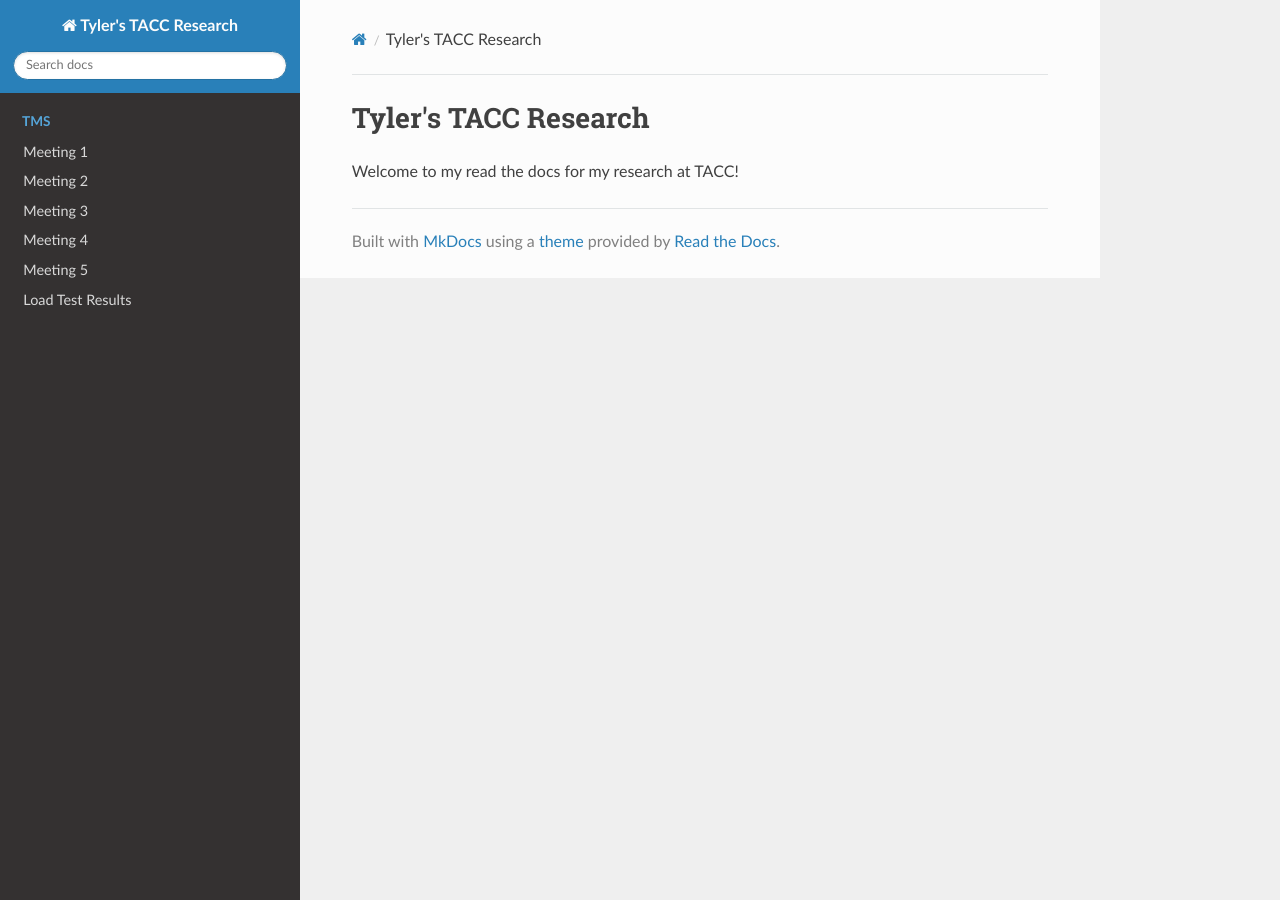
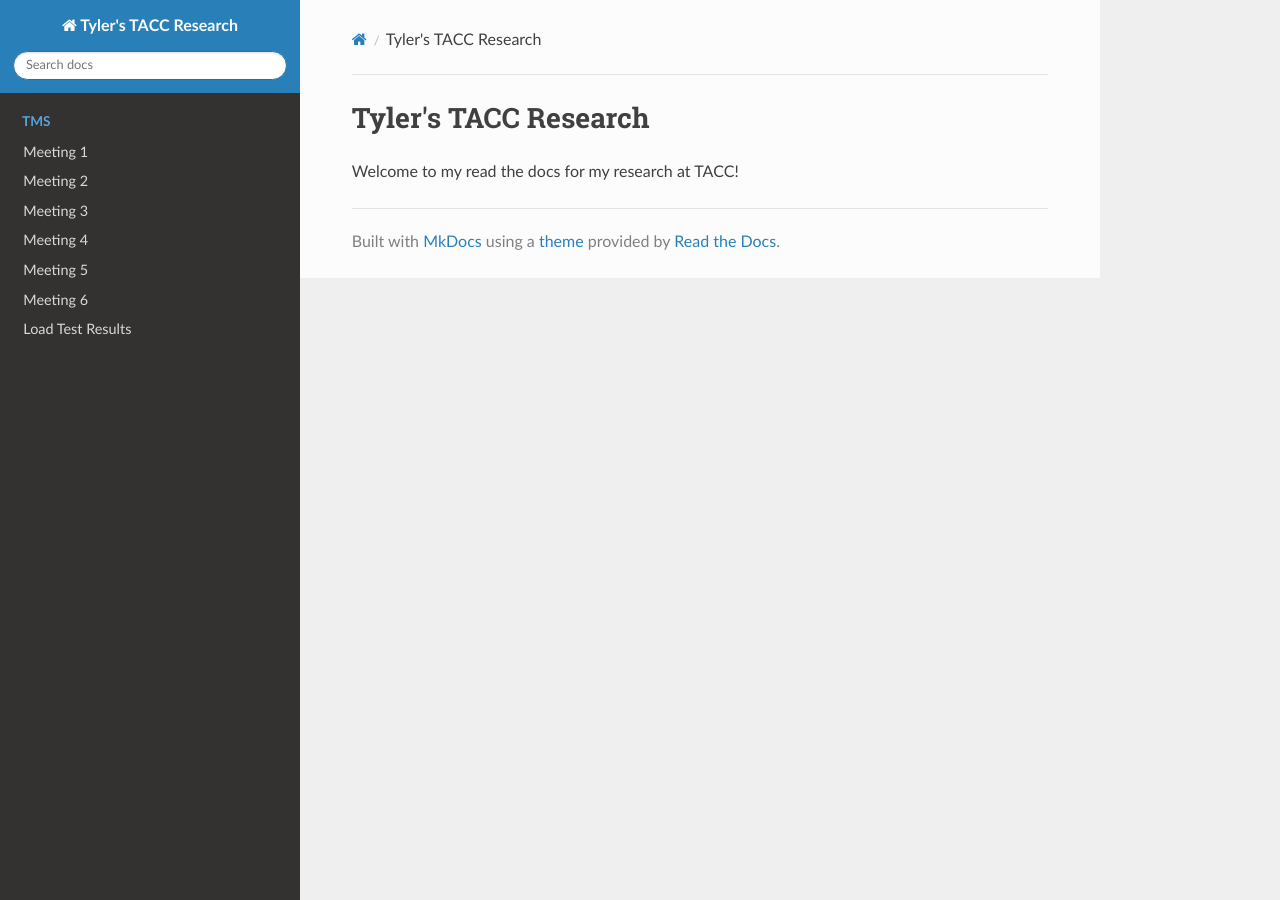
Before and after one commit to tyler0852/tylers-tacc-research, an MkDocs documentation site: the page built from docs/index.md, in a window 1280 px wide. Built offline with MkDocs 1.6.1, drawn with Linux system fonts in a browser that asks for light colours; nearby versions of some CDN libraries.

Commit message:
Add Meeting 6 documentation to mkdocs.yml

```diff
--- a/mkdocs.yml
+++ b/mkdocs.yml
@@ -11,6 +11,7 @@ nav:
       - Meeting 3: tms/meeting-3.md
       - Meeting 4: tms/meeting-4.md
       - Meeting 5: tms/meeting-5.md
+      - Meeting 6: tms/meeting-6.md
       - Load Test Results: tms/loadtest_runs.md
 
 markdown_extensions:
```
